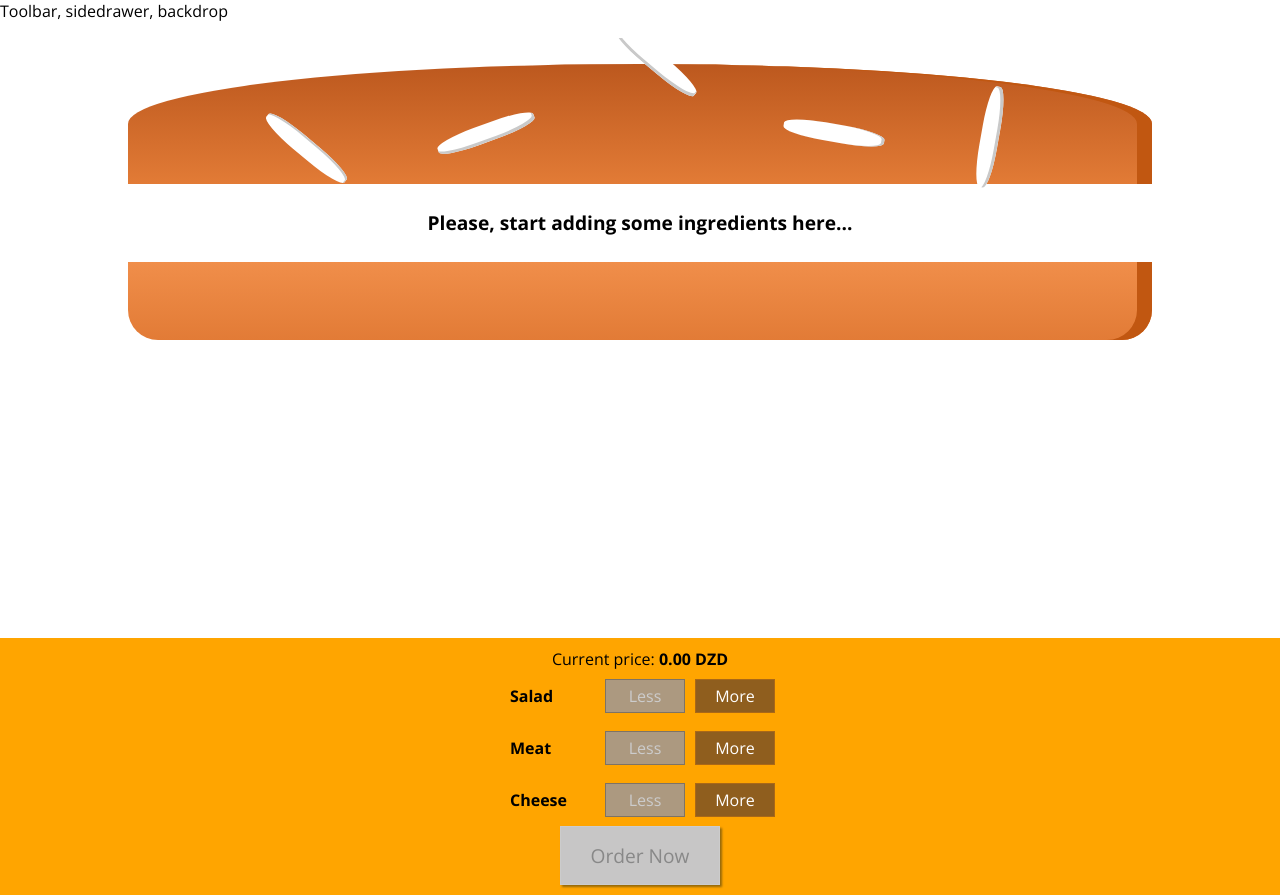
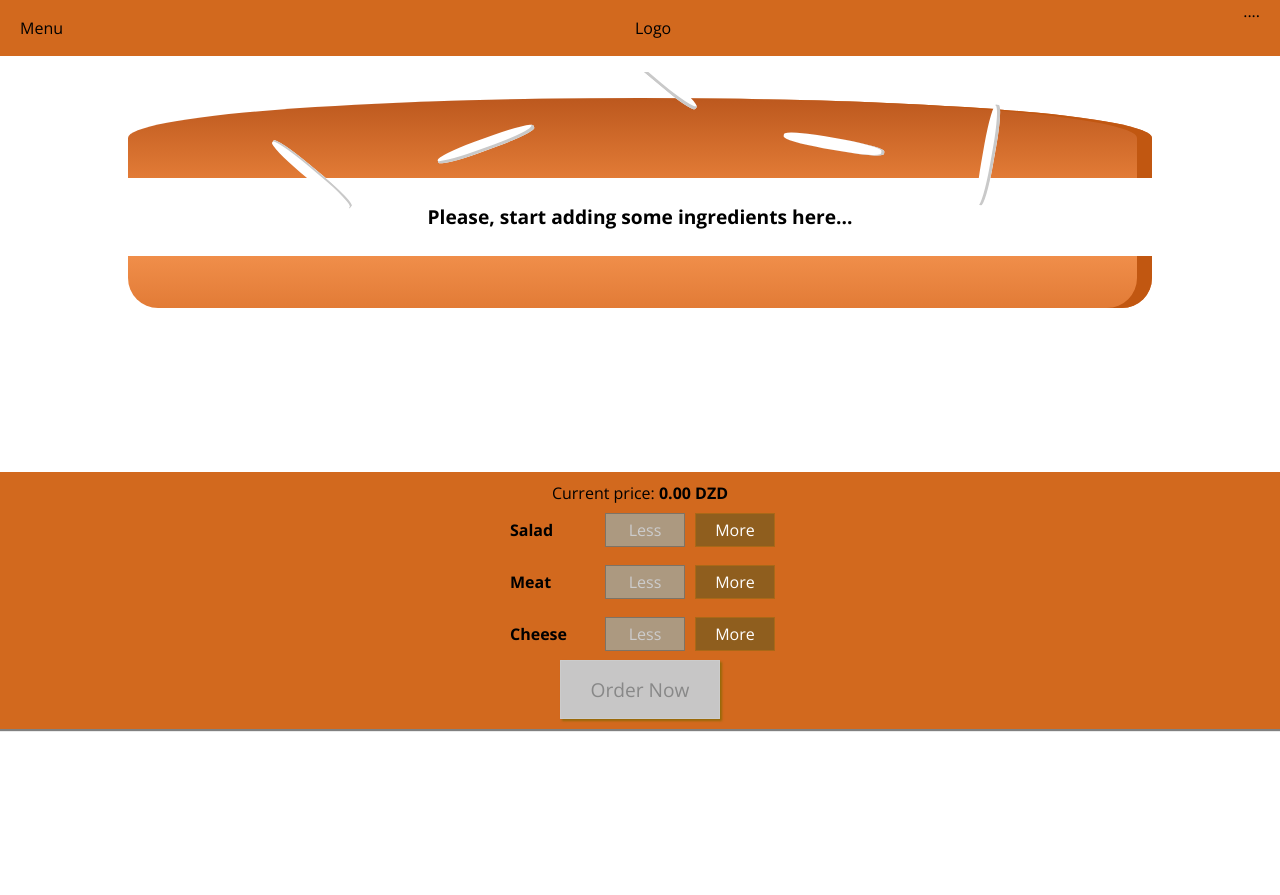
Before and after one commit to ican17/BurgerBuilder, a React (Create React App) app: page / in a window 1280 px wide. After the commit the page ends 800 px from the top, so only its background shows below. Built offline with nearby package versions, Linux system fonts and the light colour scheme.

Commit message:
Adding a toolbar

```diff
--- a/src/components/Burger/BuildControls/BuildControls.module.css
+++ b/src/components/Burger/BuildControls/BuildControls.module.css
@@ -1,6 +1,6 @@
 .BuildControls{
     width: 100%;
-    background-color: orange;
+    background-color: #D2691E;
     display:flex;
     flex-flow: column;
     align-items: center;
--- a/src/components/Burger/Burger.module.css
+++ b/src/components/Burger/Burger.module.css
@@ -1,6 +1,6 @@
 .Burger{
     width: 100%;
-    height: 600px;
+    height: 50vh;
     margin: auto;
     overflow: scroll;
     text-align: center;
--- a/src/components/Burger/OrderSummary/OrderSummary.js
+++ b/src/components/Burger/OrderSummary/OrderSummary.js
@@ -16,9 +16,10 @@
             <ul>
                 {listIngredients}
             </ul>
+            <center><h3>Total price: {props.price.toFixed(2)} DZD</h3></center>
             <p>Would you like to continue and purshase it?</p>
             <Button btnType="Danger" clicked={props.purshaseCanceled}>CANCEL</Button>
-            <Button btnType="Success" clicked= {props.purshaseContinue}>CONTINUE</Button>
+            <Button btnType="Success" clicked={props.purshaseContinue}>CONTINUE</Button>
         </Aux>
     )
 }
--- a/src/components/Layout/Layout.js
+++ b/src/components/Layout/Layout.js
@@ -1,12 +1,12 @@
 import React from 'react';
 import Aux from '../../hoc/Auxilary';
 import classes from './Layout/Layout.module.css';
-
+import Toolbar from '../Navigation/Toolbar/Toolbar';
 
 function Layout(props) {
     return (
         <Aux>
-            <div>Toolbar, sidedrawer, backdrop</div>
+            <Toolbar/>
             <main className={classes.main}>
                 {props.children}
             </main>
--- a/src/components/Layout/Layout/Layout.module.css
+++ b/src/components/Layout/Layout/Layout.module.css
@@ -1,3 +1,3 @@
 .main{
-    margin-top: 16px;
+    margin-top: 72px;
 }
--- /dev/null
+++ b/src/components/Navigation/Toolbar/Toolbar.js
@@ -0,0 +1,16 @@
+import React from 'react';
+import classes from '../Toolbar/Toolbar.module.css';
+
+function Toolbar(props) {
+    return (
+        <div>
+            <header className={classes.Toolbar}>
+                <div>Menu</div>
+                <div>Logo</div>
+                <nav>....</nav>
+            </header>
+        </div>
+    )
+}
+
+export default Toolbar;
--- /dev/null
+++ b/src/components/Navigation/Toolbar/Toolbar.module.css
@@ -0,0 +1,18 @@
+.Toolbar{
+    height: 56px;
+    width: 100%;
+    display: flex;
+    justify-content: space-between;
+    align-items: center;
+    position: fixed;
+    top: 0;
+    left: 0;
+    background-color: #D2691E;
+    z-index: 90;
+    padding: 0 20px;
+    box-sizing: border-box;
+}
+
+.Toolbar nav{
+    height: 100%;
+}
--- a/src/containers/BurgerBuilder/BurgerBuilder.js
+++ b/src/containers/BurgerBuilder/BurgerBuilder.js
@@ -75,7 +75,8 @@
                     <OrderSummary
                     ingredients ={this.state.ingredients}
                     purshaseCanceled={this.closePurshaseHandler}
-                    purshaseContinue={this.continuePurshaseHandler}/>
+                    purshaseContinue={this.continuePurshaseHandler}
+                    price = {this.state.totalPrice}/>
                 </Modal>
                 <Burger ingredients = {this.state.ingredients}/>
                 <BuildControls
```
